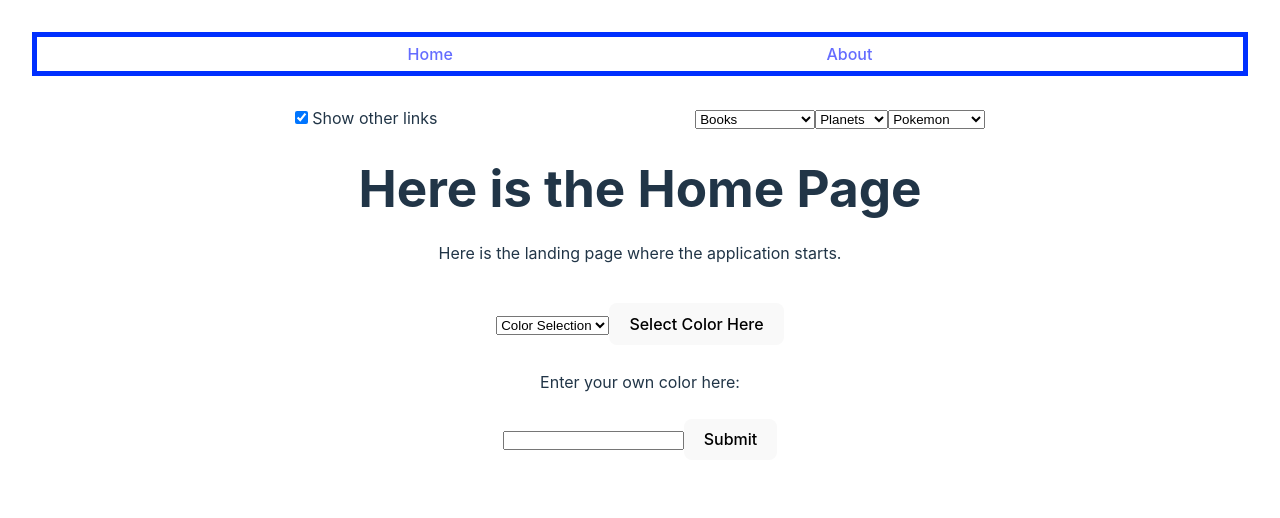
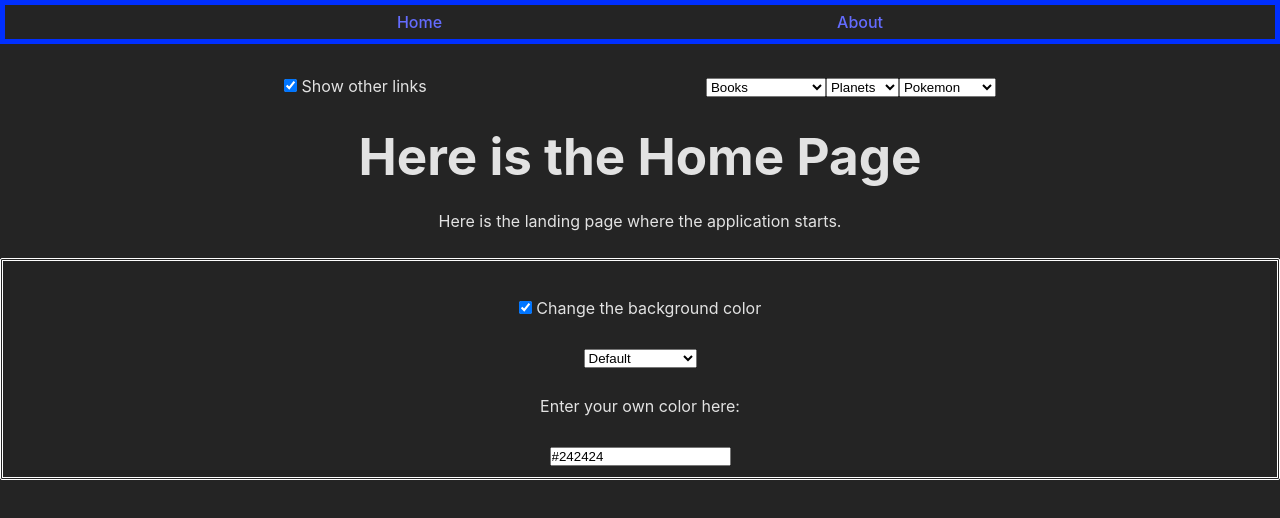
Before and after one commit to merlin1320/practicing_app, a React (Vite) app: page / in a window 1280 px wide. Shown: the top 518 px of the page. Built offline with nearby package versions, Linux system fonts and the light colour scheme.

Commit message:
Adding bg color change ability
Added ability to update background color with dropdown or textbox
Added ability to update background color by adding ?theme=color to the url

```diff
--- a/src/App.tsx
+++ b/src/App.tsx
@@ -1,45 +1,45 @@
 import './styles/App.css'; import './styles/styles.css'; import './index.css'
-import { About } from './pages/About.tsx'
-import { Route, Routes } from "react-router-dom";
-import Home from './pages/Home.tsx';
-import NavBar from './NavBar.tsx';
-import Planets from './pages/Planets.tsx'
-import Pokemon from './pages/Pokemon.tsx'
-import Books from './pages/Books.tsx'
+import { About } from './pages/About.tsx'; import { Route, Routes, useSearchParams } from "react-router-dom"; import Home from './pages/Home.tsx'; import NavBar from './NavBar.tsx';
+import Planets from './pages/Planets.tsx'; import Pokemon from './pages/Pokemon.tsx'; import Books from './pages/Books.tsx'; import { useEffect, useState } from 'react';
+import React from 'react'; import { ColorChange } from './ColorChange.tsx';
 
-const colors = ['Red','Blue','Green','Pink','Yellow','Black','White']
-let color = '#242424'
-let setcolor = '#242424'
+
+
+
+
 function App() {
+  const [color, setColor] = useState('#242424');
+
+  const [params] = useSearchParams();
+
+  const updateColors = (newColor : string) => {
+    setColor(newColor)
+    document.body.style.backgroundColor = newColor;
+  }
+
+  useEffect (()=> {
+    const c = params.get('theme')
+    const val : string = c ?? '#242424';
+    document.body.style.backgroundColor = val;
+    setColor(val);
+  }, [])
 
   return (
     <>
-      <header className='navbar'><NavBar/></header>
-      <div>
+      <div id='page' style={{
+        backgroundColor:color
+      }}>
+        <header className='navbar'><NavBar/></header>
         <Routes>
           <Route path='/'element={<Home/>}/>
+          <Route path='Home'element={<Home/>}/>
           <Route path='About' element={<About/>}/>
-          <Route path='Home'element={<Home/>}/>
           <Route path='/Planets/:Planets' element={<Planets/>}/>
           <Route path='/Pokemon/:Pokemon' element={<Pokemon/>}/>
           <Route path='/Books/:Books' element={<Books/>}/>
           <Route path='*' element={<p>Fuck you wrong site</p>}/>
         </Routes>
-      </div>
-      <div className='colorchange'>
-        <div>
-          <select onChange={(e) => {color = e.target.value}}>
-            <option >Color Selection</option>
-            <option value={'#242424'}>Default</option>
-            {colors.map((name) => {return (<option value={name} key={name}>{name}</option>)})}
-          </select>
-          <button onClick={()=> {document.body.style.backgroundColor = color}}>Select Color Here</button>
-        </div>
-        <div>
-          <p>Enter your own color here: </p>
-          <input onChange={(e)=>{setcolor = e.target.value}} id='colortext' type='text'/>
-          <button onClick={()=> {document.body.style.backgroundColor = setcolor}}> Submit </button>
-        </div>
+        <ColorChange color = {color} setColor = {updateColors}/>
       </div>
     </>
   )
--- /dev/null
+++ b/src/ColorChange.tsx
@@ -0,0 +1,32 @@
+import { useState } from "react";
+
+const colors = ['Red','Blue','Green','Black','White', 'Purple']
+
+
+export function ColorChange(props : any){
+    const [show, setShow] = useState(true);
+
+    return (
+        <div className='colorchange'>
+          <p>
+            <input type='checkbox' id='LinkListID' checked={show} onChange={()=>{setShow(!show)}}/>
+            <label htmlFor="checkbox"> Change the background color </label>
+          </p>
+          { show && <div className="linkslist">
+              <div>
+              <div>
+                <select onChange={(e) => {props.setColor(e.target.value)}}>
+                  <option >Color Selection</option>
+                  <option value='#242424' selected={props.color==='#242424'}>Default</option>
+                  {colors.map((name) => {return (<option value={name} key={name} selected={name===props.color}>{name}</option>)})}
+                </select>
+              </div>
+              <div>
+                <p>Enter your own color here: </p>
+                <input value={props.color} onChange={(e)=>{props.setColor(e.target.value.toLowerCase())}} id='colortext' type='text'/>
+              </div>
+            </div>
+          </div> }
+        </div>
+    )
+}
--- a/src/LinkList.tsx
+++ b/src/LinkList.tsx
@@ -1,7 +1,5 @@
 import './styles/styles.css'
 import {useNavigate } from "react-router-dom";
-
-
 
 const planets = ['Mercury', 'Venus', 'Earth','Mars','Jupiter','Saturn','Uranus', 'Neptune', 'Pluto']
 const pokemon = ['Bulbasaur', 'Ivysaur', 'Venusaur', 'Charmander', 'Charmeleon', 'Charizard', 'Squirtle', 'Wartortle', 'Blastoise']
--- a/src/index.css
+++ b/src/index.css
@@ -5,12 +5,22 @@
 
   color-scheme: light dark;
   color: rgba(255, 255, 255, 0.87);
-  background-color: #242424;
+  /* background-color: #242424; */
 
   font-synthesis: none;
   text-rendering: optimizeLegibility;
   -webkit-font-smoothing: antialiased;
   -moz-osx-font-smoothing: grayscale;
+}
+
+#root {
+  margin: 0 auto;
+  padding: 0;
+  text-align: center;
+  height: 100vh;
+  width: 100%;
+  flex-grow: 1;
+  display: flex;
 }
 
 a {
@@ -22,13 +32,15 @@ a:hover {
   color: #535bf2;
 }
 
-/* body {
+body {
   margin: 0;
   display: flex;
-  place-items: center;
-  min-width: 320px;
-  min-height: 100vh;
-} */
+  flex-grow: 1;
+  width: 100%;
+  height: 100vh;
+  align-items: stretch;
+  background-size: cover;
+}
 
 h1 {
   font-size: 3.2em;
@@ -53,16 +65,3 @@ button:focus,
 button:focus-visible {
   outline: 4px auto -webkit-focus-ring-color;
 }
-
-@media (prefers-color-scheme: light) {
-  :root {
-    color: #213547;
-    background-color: #ffffff;
-  }
-  a:hover {
-    color: #747bff;
-  }
-  button {
-    background-color: #f9f9f9;
-  }
-}
--- a/src/styles/App.css
+++ b/src/styles/App.css
@@ -9,11 +9,6 @@
 p {
   padding-top: 25px;
   padding-bottom: 25px;
-}
-
-.heading{
-  padding-top: 25px;
-  padding-bottom: 10px;
 }
 
 div.colorchange{
@@ -31,54 +26,8 @@ div.colorchange{
   display: flex;
 } */
 
-body {
-  margin: 0;
-  position: static;
+
+#page {
+  height: 100vh;
   width: 100%;
-  min-height: 100vh;
 }
-
-
-
-#root {
-  max-width: 1280px;
-  margin: 0 auto;
-  padding: 2rem;
-  text-align: center;
-}
-
-.logo {
-  height: 6em;
-  padding: 1.5em;
-  will-change: filter;
-  transition: filter 300ms;
-}
-.logo:hover {
-  filter: drop-shadow(0 0 2em #646cffaa);
-}
-.logo.react:hover {
-  filter: drop-shadow(0 0 2em #61dafbaa);
-}
-
-@keyframes logo-spin {
-  from {
-    transform: rotate(0deg);
-  }
-  to {
-    transform: rotate(360deg);
-  }
-}
-
-@media (prefers-reduced-motion: no-preference) {
-  a:nth-of-type(2) .logo {
-    animation: logo-spin infinite 20s linear;
-  }
-}
-
-.card {
-  padding: 2em;
-}
-
-.read-the-docs {
-  color: #888;
-}
--- a/src/styles/styles.css
+++ b/src/styles/styles.css
@@ -33,10 +33,6 @@
     vertical-align: top;
 }
 
-.linkslist{
-  /* display: inherit;
-  visibility: visible; */
-}
 
 div.colorchange{
   padding: 10px;
```
